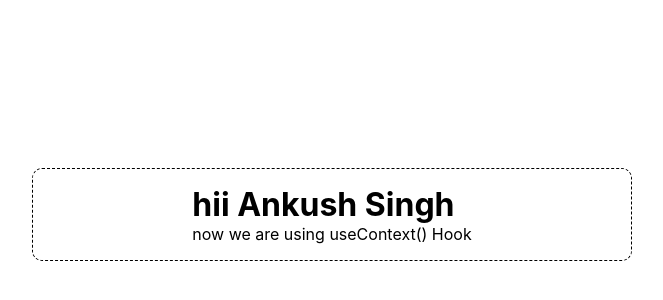
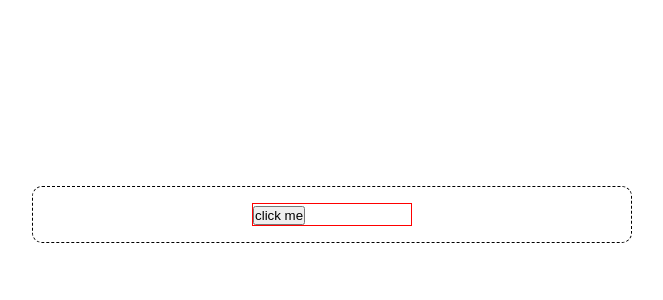
Before and after one commit to ankushsingh7997/ReactBasics, a React (Create React App) app: page / in a window 1280 px wide. Shown: the part 106-406 px from the top of the page, without its empty margins (308-971 px from the left). Built offline with nearby package versions, Linux system fonts and the light colour scheme.

Commit message:
event bubbling stopPropogation()

```diff
--- a/src/App.jsx
+++ b/src/App.jsx
@@ -1,20 +1,20 @@
-import React,{createContext} from 'react'
+import React from 'react'
 import './App.css'
-import CompA from './CompA'
-const FirstName=createContext();
-const LastName=createContext();
+
+// to stop event bubbling we can use e.stopPropogation()
 
 function App()
 {
   return(
   <>
     <div className='main'>
-  <FirstName.Provider value={'Ankush'}>
-    <LastName.Provider value={'Singh'}><CompA/></LastName.Provider>
-
-  </FirstName.Provider>
 
 
+       <div onClick={(e)=>{console.log("this is div")}} style={{width:'10rem',border:'1px solid red'}}>
+        <button onClick={(e)=>{
+          e.stopPropagation()
+          console.log("this is button")}}>click me</button>
+       </div>
 
 
 
@@ -29,4 +29,3 @@ function App()
 
 
 export default App
-export {FirstName,LastName}
--- a/src/CompA.jsx
+++ /dev/null
@@ -1,10 +0,0 @@
-import React from 'react'
-import CompB from './compB'
-
-const CompA = () => {
-  return (
-    <div><CompB/></div>
-  )
-}
-
-export default CompA
--- a/src/compB.jsx
+++ /dev/null
@@ -1,20 +0,0 @@
-import React, { useContext } from 'react'
-// import CompC from './compC'
-import { FirstName,LastName } from './App';
-
-const CompB = () => {
-    const fname=useContext(FirstName);
-    const lname=useContext(LastName);
-  return (
-    <div>
-
-        <h1> hii {fname} {lname}</h1>
-        <p>now we are using useContext() Hook</p>
-        {/* <CompC/> */}
-
-
-        </div>
-  )
-}
-
-export default CompB
```
Also changed, not shown: src/compC.jsx (deleted, +0 -20 lines).
